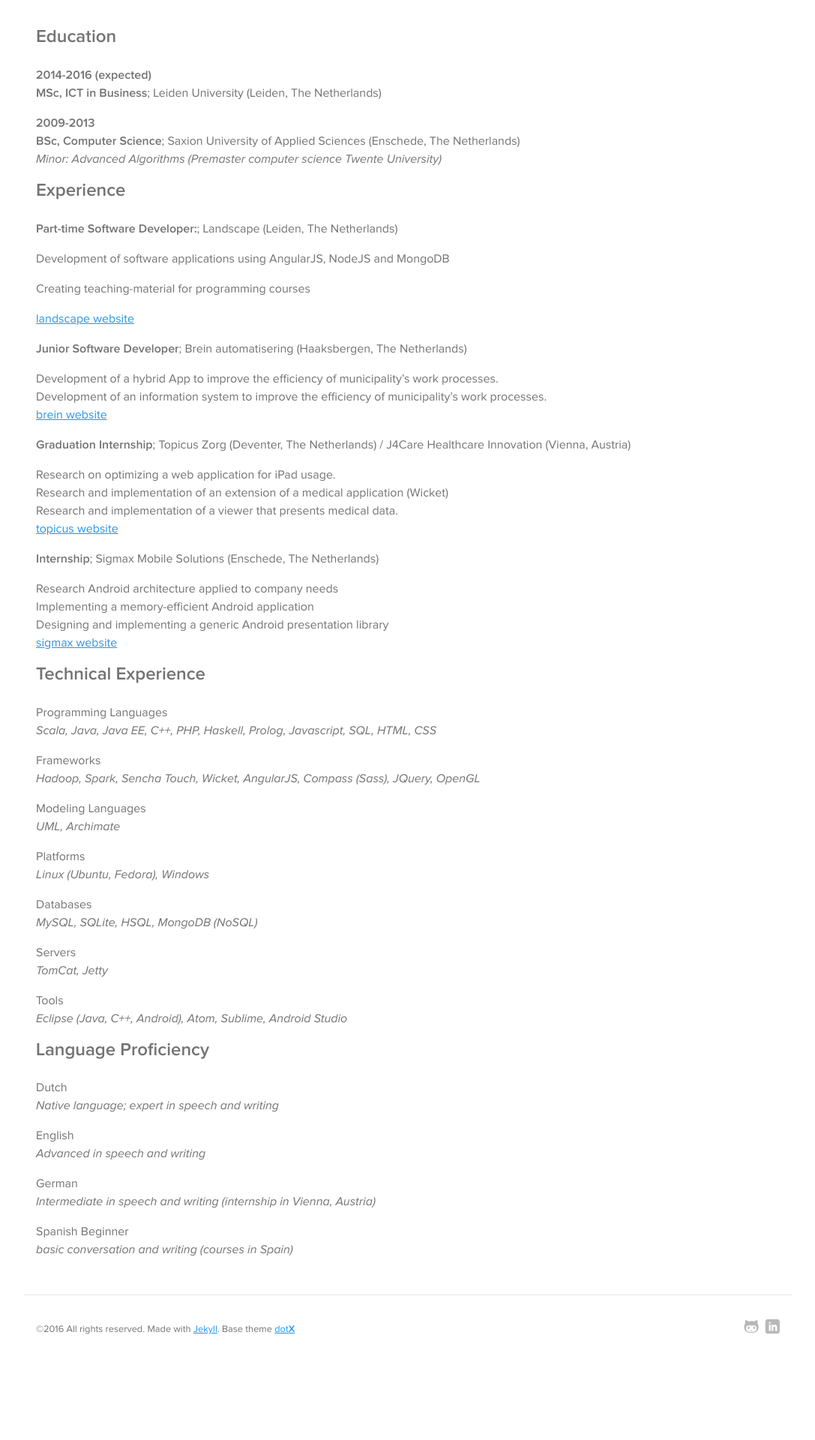
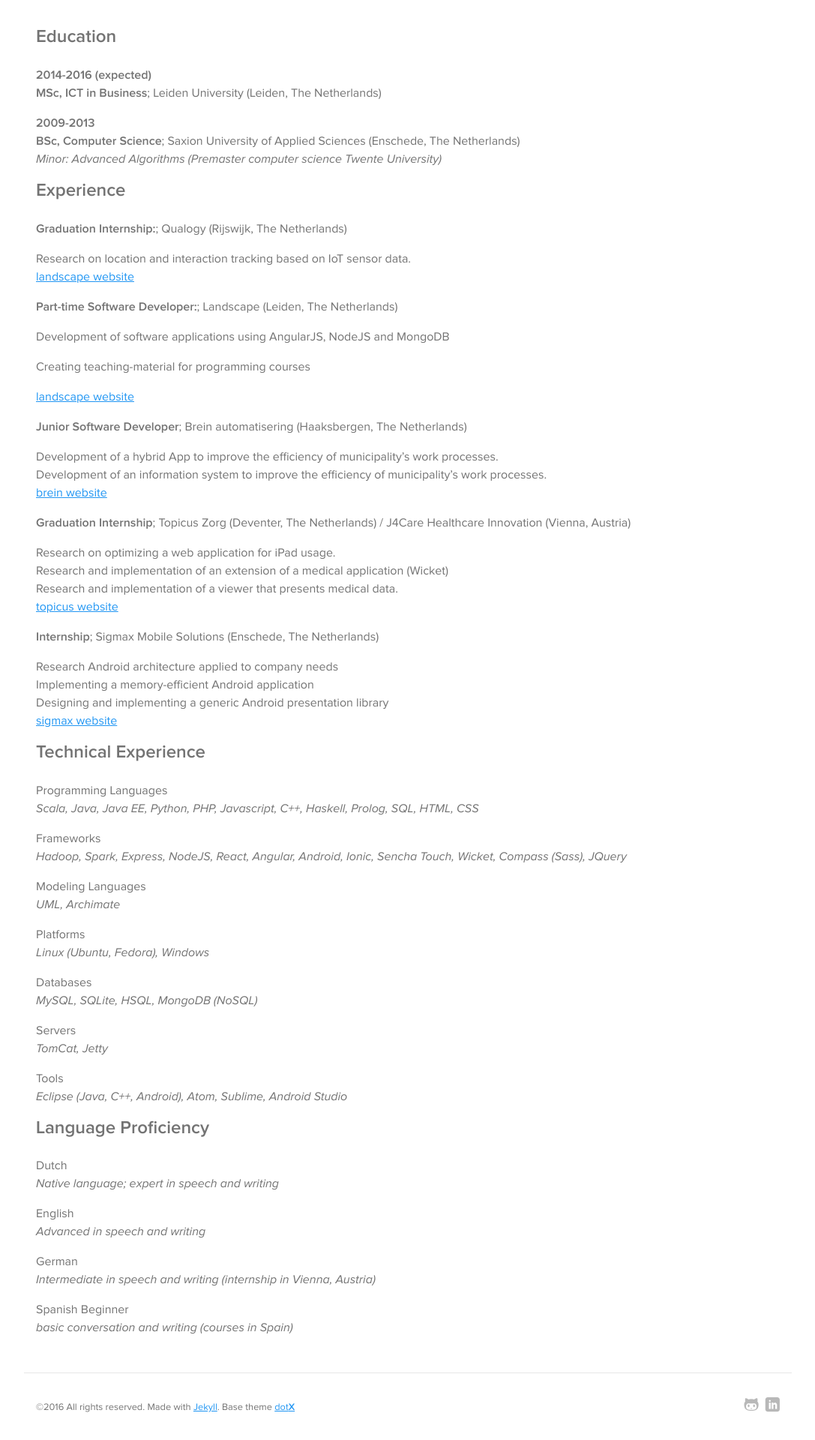
Before and after one commit to bdekk/bdekk.github.io, a Jekyll site: the page built from about.md, in a window 1280 px wide. Shown: the part 907-2827 px from the top of the page at 75% size, without its empty margins (96-1183 px from the left). Built offline with Jekyll 4.4.1, drawn with Linux system fonts in a browser that asks for light colours; some web fonts are replaced.

Commit message:
added qualogy to resume, added skills

```diff
--- a/about.md
+++ b/about.md
@@ -29,6 +29,12 @@ Education
 
 Experience
 ----------
+
+**Graduation Internship:**; Qualogy (Rijswijk, The Netherlands)
+
+* Research on location and interaction tracking based on IoT sensor data.
+
+[landscape website](http://www.qualogy.nl)
 
 **Part-time Software Developer:**; Landscape (Leiden, The Netherlands)
 
@@ -67,10 +73,10 @@ Technical Experience
 --------------------
 
 Programming Languages
-    *Scala, Java, Java EE, C++, PHP, Haskell, Prolog, Javascript, SQL, HTML, CSS*
+    *Scala, Java, Java EE, Python, PHP, Javascript, C++, Haskell, Prolog, SQL, HTML, CSS*
 
 Frameworks
-    *Hadoop, Spark, Sencha Touch, Wicket, AngularJS, Compass (Sass), JQuery, OpenGL*
+    *Hadoop, Spark, Express, NodeJS, React, Angular, Android, Ionic, Sencha Touch, Wicket, Compass (Sass), JQuery*
 
 Modeling Languages
     *UML, Archimate*
```
